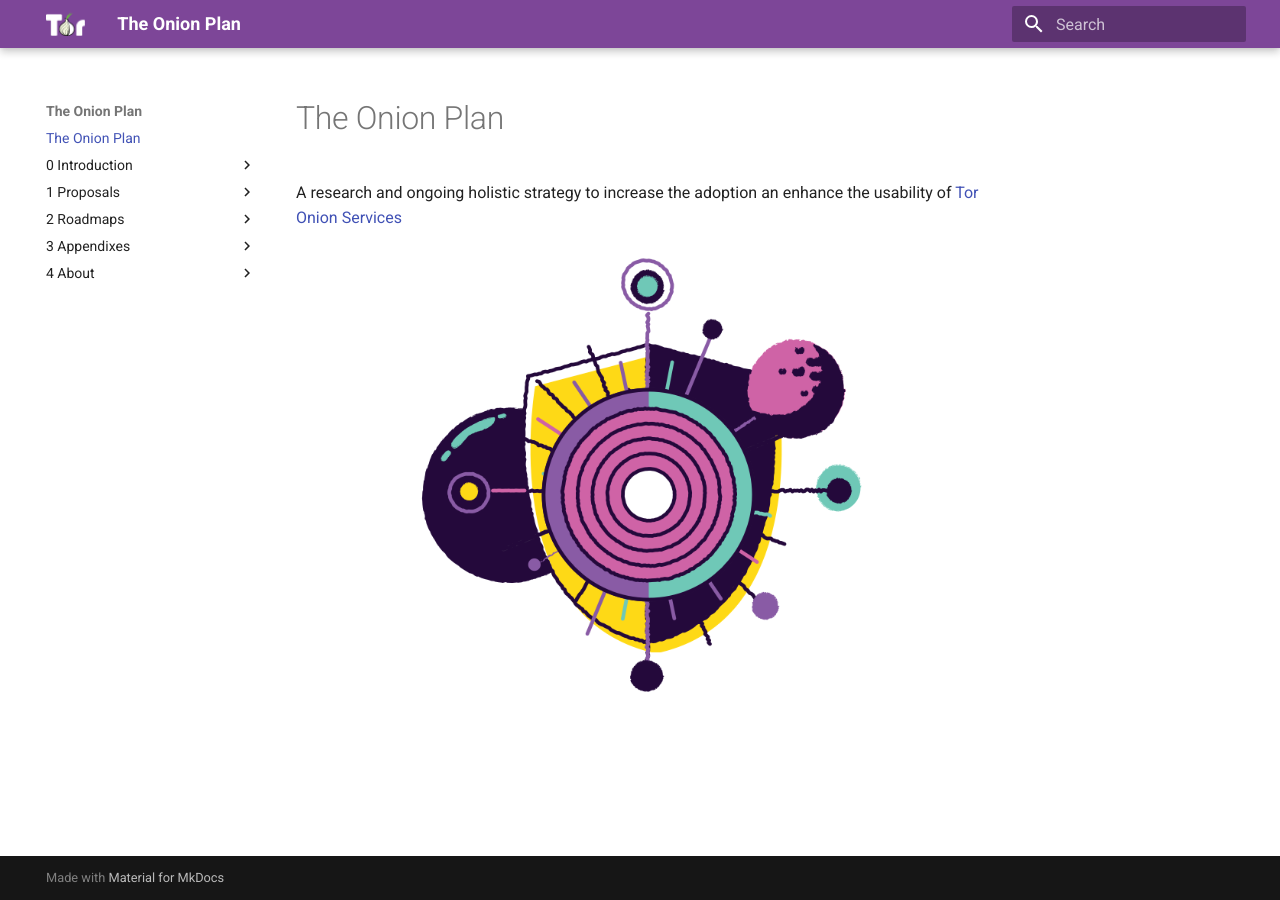
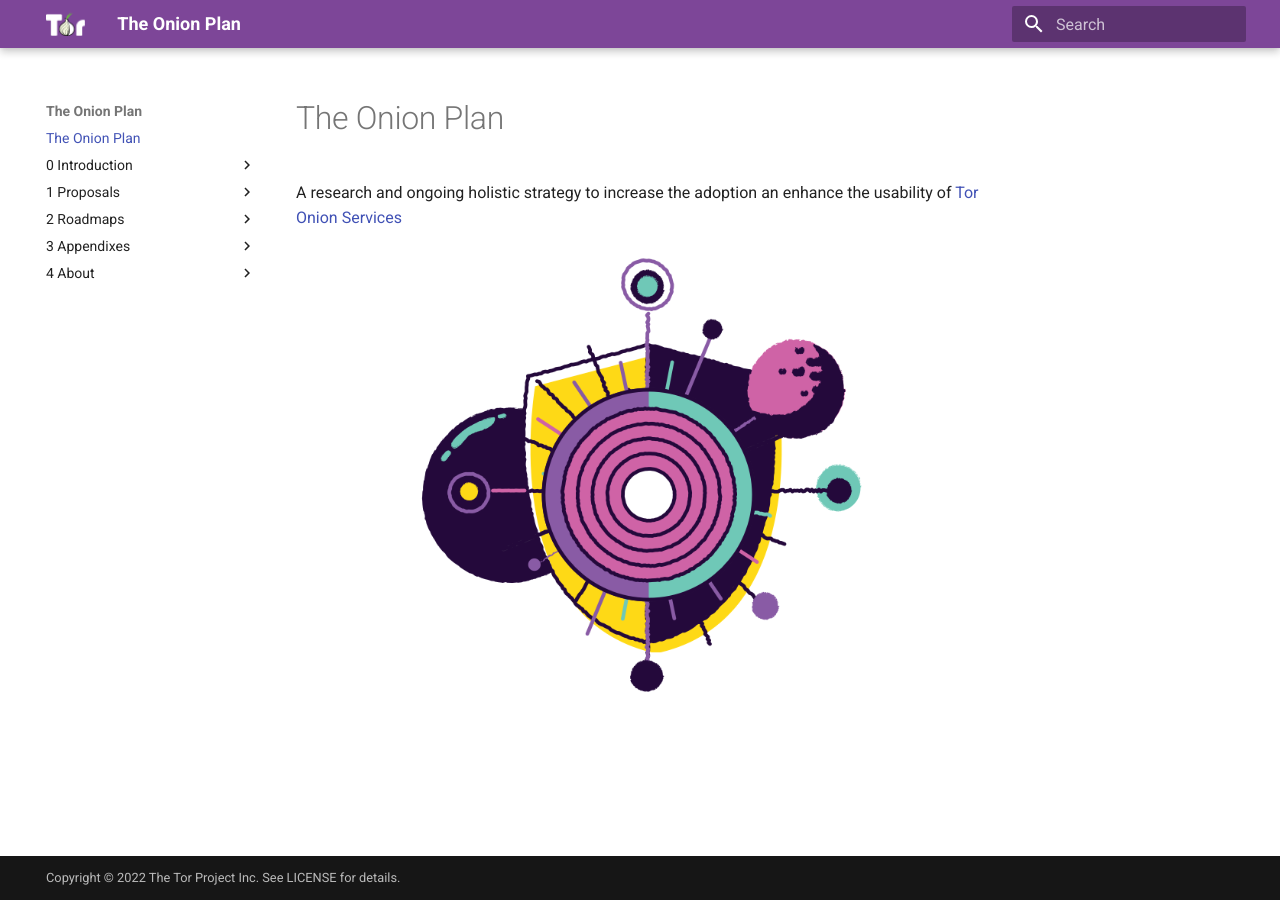
Before and after one commit to offsoc/onionplan, an MkDocs documentation site: the page built from docs/README.md, in a window 1280 px wide. Built offline with MkDocs 1.6.1 and Material for MkDocs 9.7.7, drawn with Linux system fonts in a browser that asks for light colours.

Commit message:
Fix: footer: license

```diff
--- a/mkdocs.yml
+++ b/mkdocs.yml
@@ -25,3 +25,8 @@ plugins:
 
 markdown_extensions:
   - footnotes
+
+copyright: Copyright &copy; 2022 The Tor Project Inc. See LICENSE for details.
+
+extra:
+  generator: false
```
